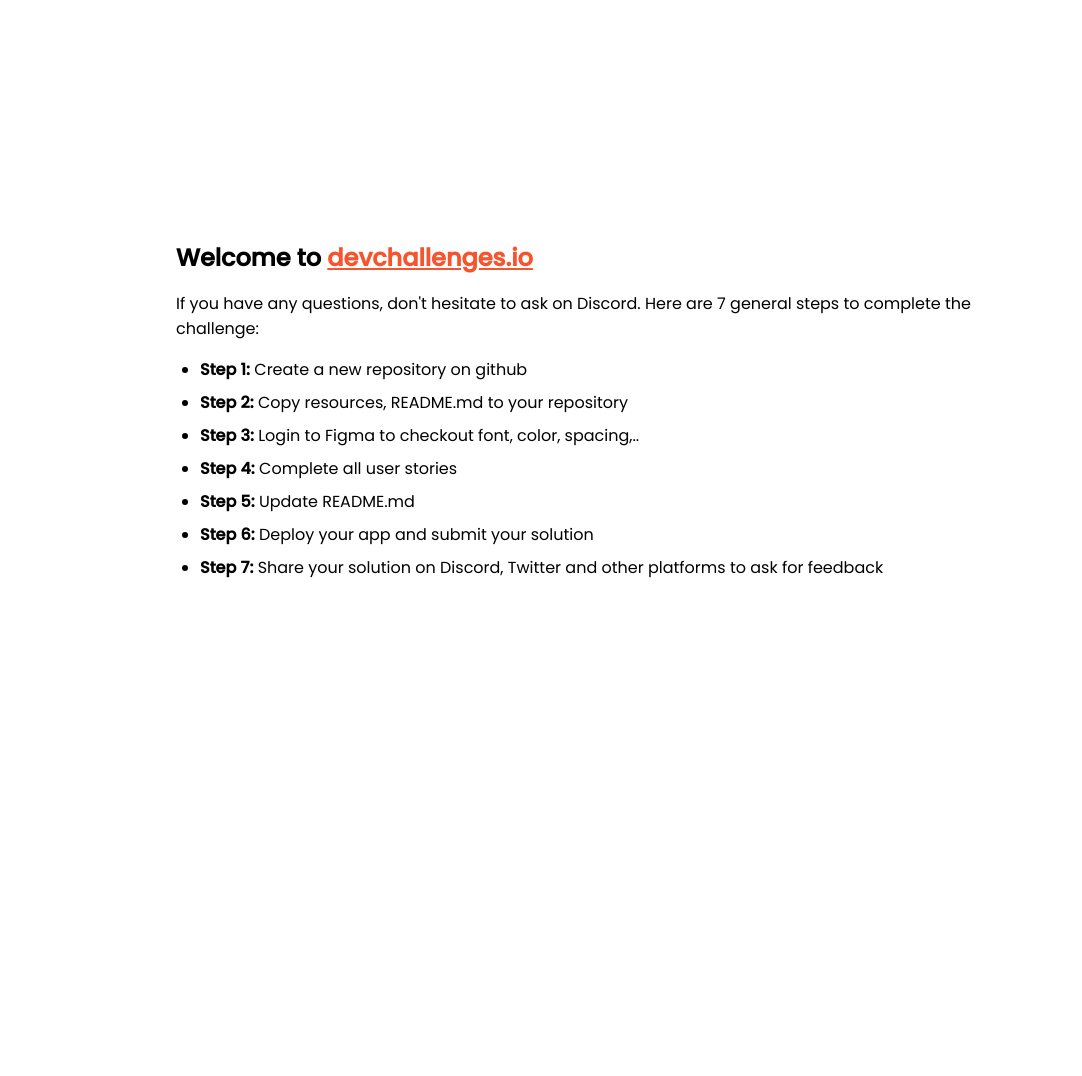
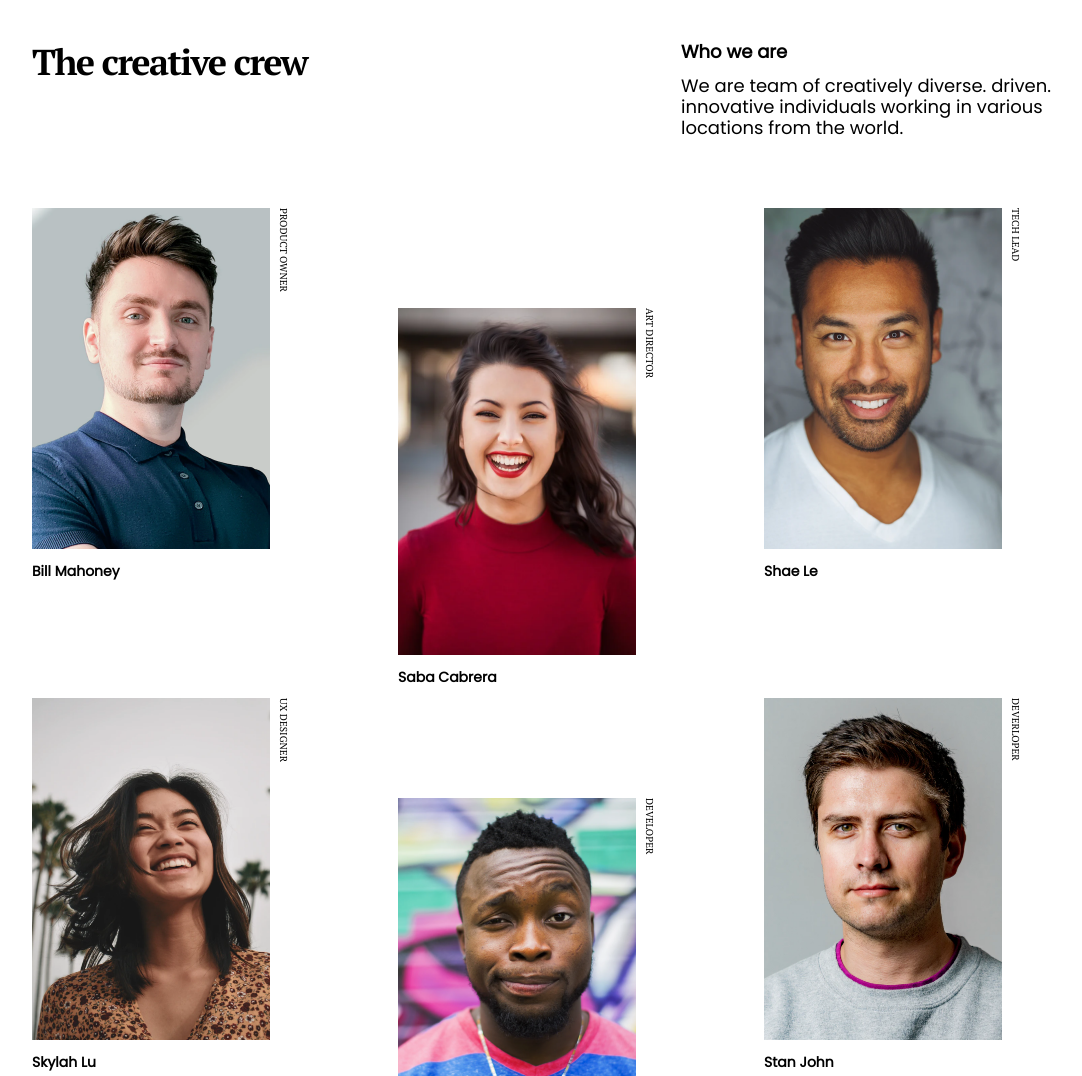
Before and after one commit to jonniermartinez/my-team-page, a plain HTML site: page index.html in a window 1280 px wide. Shown: the top 1076 px of the page, without its empty margins (64-1146 px from the left). Before the commit the page ends 800 px from the top, so only its background shows below. Drawn offline with Linux system fonts and the light colour scheme.

Commit message:
✅ Challenge overcome

```diff
--- a/index.css
+++ b/index.css
@@ -0,0 +1,136 @@
+@import url('https://fonts.googleapis.com/css2?family=PT+Serif:ital,wght@0,400;0,700;1,400;1,700&display=swap');
+@import url('https://fonts.googleapis.com/css2?family=Poppins:ital,wght@0,100;0,200;0,400;1,100;1,200;1,300;1,400&display=swap');
+@import url('https://fonts.googleapis.com/css2?family=Montserrat:wght@700&display=swap');
+*{
+    margin: 0;
+    padding: 0;
+    box-sizing: border-box;
+    font-size: 62.5%;
+}
+
+body {
+    font-family: 'PT Serif', serif;
+}
+.general-main{
+    width: 100%;
+    max-width: 1300px;
+    height: auto;
+    display: grid;
+    justify-items: center;
+    margin: 0 auto;
+}
+.head{
+    width: 85%;
+    display: flex;
+    flex-wrap: wrap;
+    justify-content: space-between;
+}
+.box-head{
+    margin: 3.8rem 0;
+}
+.box-head h1{
+    font-family: PT Serif;
+    font-size: 36px;
+    font-weight: 700;
+    line-height: 48px;
+    letter-spacing: -0.045em;
+    text-align: left;
+}
+.box-head h2{
+    font-family: Poppins;
+    font-size: 18px;
+    font-weight: 600;
+    line-height: 27px;
+    letter-spacing: 0em;
+    text-align: left;
+    margin-bottom: 1rem;
+}
+.box-head p{
+    font-family: Poppins;
+    font-size: 18px;
+    font-weight: 400;
+    line-height: 21px;
+    letter-spacing: 0em;
+    text-align: left;
+    margin-bottom: 3.2rem;
+    width: 439px;
+}
+.main-content{
+    width: 85%;
+    display: grid;
+    grid-template-columns: repeat(auto-fit, minmax(150px, 1fr));;
+    gap: 1rem;
+}
+.child-card img{
+    width: 13.8rem;
+    object-fit: cover;
+}
+.inpar .child-card{
+    margin-top: 10rem;
+}
+.card{
+    width: fit-content;
+    display: flex;
+    gap: 0.68rem;
+    justify-content: flex-start
+}
+.text-vertical{
+    writing-mode: vertical-lr;
+    font-family: PT Serif;
+    font-size: 1rem;
+    font-weight: 400;
+    line-height: 1.3rem;
+    letter-spacing: 0rem;
+    text-align: left;
+    text-transform: uppercase;
+}
+.text-name{
+    font-family: Poppins;
+    font-size: 14px;
+    font-weight: 600;
+    line-height: 21px;
+    letter-spacing: 0em;
+    text-align: left;
+    margin-top: 1rem;
+}
+.main-content{
+    margin-bottom: 10rem;
+}
+.footer{
+    font-family: Montserrat;
+font-size: 14px;
+font-weight: 700;
+line-height: 17px;
+letter-spacing: 0em;
+text-align: center;
+margin-bottom: 2.4rem;
+color: #A9A9A9;
+
+}
+
+@media (min-width: 900px) {
+    .child-card img{
+        width: 23.8rem;
+        object-fit: cover;
+    }
+    .main-content{
+        grid-template-columns: repeat(3, 1fr);
+    }
+}
+@media (min-width: 550px) and (max-width:950px) {
+    .child-card img{
+        width: 13.8rem;
+        object-fit: cover;
+    }
+    .main-content{
+        grid-template-columns: repeat(3, 1fr);
+    }
+}
+@media (max-width: 550px) {
+    .dos .child-card{
+        margin-top: 10rem;
+    }
+    .hola .child-card{
+        margin-top: 0rem;
+    }
+}
--- a/index.html
+++ b/index.html
@@ -2,94 +2,79 @@
 <html lang="en">
   <head>
     <meta charset="utf-8" />
-    <meta
-      name="viewport"
-      content="width=device-width, initial-scale=1,
-  maximum-scale=5"
-    />
-
-    <link rel="icon" href="devchallenges.png" />
-
-    <link
-      rel="shortcut icon"
-      type="image/x-icon"
-      href="https://devchallenges.io/"
-    />
-
-    <link
-      href="https://fonts.googleapis.com/css2?family=Poppins:wght@400;500&display=swap"
-      rel="stylesheet"
-    />
-
+    <meta name="viewport" content="width=device-width, initial-scale=1,maximum-scale=5"/>
+    <link rel="shortcut icon" type="image/x-icon" href="https://devchallenges.io/"/>
+    <link rel="stylesheet" href="./index.css">
     <title>Devchallenges</title>
-
-    <style>
-      body {
-        font-family: "Poppins", sans-serif;
-      }
-
-      ul {
-        padding-left: 24px;
-      }
-
-      li {
-        margin-bottom: 8px;
-      }
-
-      .welcome {
-        max-width: 800px;
-        margin: 0 auto;
-      }
-
-      .welcome-text {
-        margin-top: 30vh;
-        font-weight: 500;
-      }
-
-      .welcome-text p {
-        font-size: 1rem;
-        font-weight: 400;
-      }
-
-      .welcome-text h1 {
-        font-size: 1.5rem;
-      }
-
-      .welcome-text a {
-        color: #f7542e;
-      }
-    </style>
   </head>
   <body>
-    <div class="welcome">
-      <div class="welcome-text">
-        <h1>
-          Welcome to
-          <a href="https://devchallenges.io/" target="_blank"
-            >devchallenges.io</a
-          >
-        </h1>
-
-        <p>
-          If you have any questions, don't hesitate to ask on Discord. Here are
-          7 general steps to complete the challenge:
-        </p>
-      </div>
-
-      <ul>
-        <li><b>Step 1:</b> Create a new repository on github</li>
-        <li><b>Step 2:</b> Copy resources, README.md to your repository</li>
-        <li>
-          <b>Step 3:</b> Login to Figma to checkout font, color, spacing,..
-        </li>
-        <li><b>Step 4:</b> Complete all user stories</li>
-        <li><b>Step 5:</b> Update README.md</li>
-        <li><b>Step 6:</b> Deploy your app and submit your solution</li>
-        <li>
-          <b>Step 7:</b> Share your solution on Discord, Twitter and other
-          platforms to ask for feedback
-        </li>
-      </ul>
-    </div>
+    <main class="general-main">
+      <nav class="head">
+        <div class="box-head">
+          <h1>The creative crew</h1>
+        </div>
+        <div class="box-head">
+          <h2>Who we are</h2>
+          <p>We are team of creatively diverse.  driven.  innovative individuals working in various locations from the world.</p>
+        </div>
+      </nav>
+      <main class="main-content">
+        <div class="card">
+          <div class="child-card">
+            <img src="./img/photo1.png" alt="Bill Mahoney">
+            <p class="text-name">Bill Mahoney</p>
+          </div>
+          <div class="child-card">
+            <p class="text-vertical">Product owner</p>
+          </div>
+        </div>
+        <div class="card dos inpar">
+          <div class="child-card">
+            <img src="./img/photo2.png" alt="Bill Mahoney">
+            <p class="text-name">Saba Cabrera</p>
+          </div>
+          <div class="child-card">
+            <p class="text-vertical">Art director</p>
+          </div>
+        </div>
+        <div class="card">
+          <div class="child-card">
+            <img src="./img/photo3.png" alt="Bill Mahoney">
+            <p class="text-name">Shae Le</p>
+          </div>
+          <div class="child-card">
+            <p class="text-vertical">Tech Lead</p>
+          </div>
+        </div>
+        <div class="card dos">
+          <div class="child-card">
+            <img src="./img/photo4.png" alt="Bill Mahoney">
+            <p class="text-name">Skylah Lu</p>
+          </div>
+          <div class="child-card">
+            <p class="text-vertical">UX Designer</p>
+          </div>
+        </div>
+        <div class="card inpar hola">
+          <div class="child-card">
+            <img src="./img/photo5.png" alt="Bill Mahoney">
+            <p class="text-name">Griff Richards</p>
+          </div>
+          <div class="child-card">
+            <p class="text-vertical">Developer</p>
+          </div>
+        </div>
+        <div class="card dos">
+          <div class="child-card">
+            <img src="./img/photo6.png" alt="Bill Mahoney">
+            <p class="text-name">Stan John</p>
+          </div>
+          <div class="child-card">
+            <p class="text-vertical">DEverloper</p>
+          </div>
+        </div>
+      </main>
+      <p class="footer">created by Jonniermartinez - devChallenges.io</p>
+    </main>
   </body>
 </html>
```
Also changed, not shown: 1 other file.
